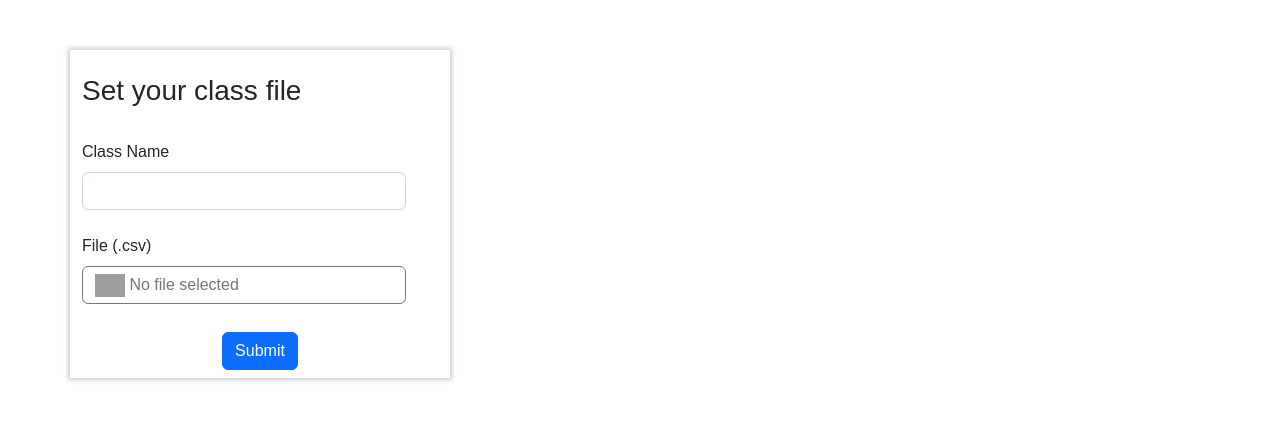
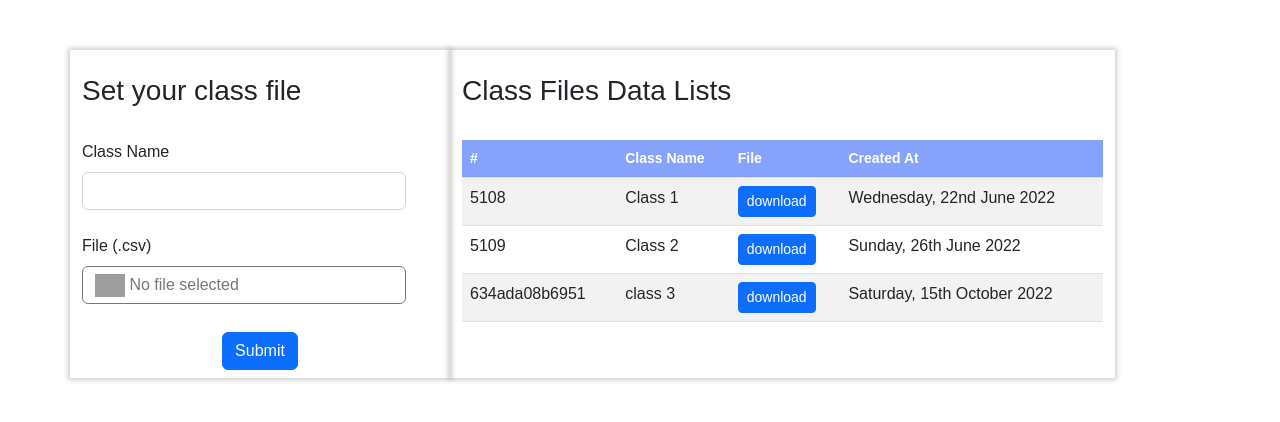
Before and after one commit to deyan-ardi/example-grouping-project, a PHP site: page /GanaDev-Project/user/index.php in a window 1280 px wide. Shown: the part 56-478 px from the top of the page. Run offline with PHP 8.4, Linux system fonts and the light colour scheme; grey boxes are pictures that could not be loaded.

Commit message:
upload files

```diff
--- a/assets/css/style.css
+++ b/assets/css/style.css
@@ -30,9 +30,9 @@
   box-sizing: border-box;
   font-family: "Poppins", sans-serif;
 }
-#one
+#one, #two
 {
-  margin-top:50px;
+margin-top:50px;
  box-shadow: 0px 0px 5px 2px rgba(0,0,0,0.2);
 }
 .it .btn-orange
--- a/database/General/all_class.csv
+++ b/database/General/all_class.csv
@@ -1,4 +1,3 @@
 5108,"Class 1","18213131_file.csv","2022-06-22 15:00:00"
 5109,"Class 2","18213132_file.csv","2022-06-26 16:00:00"
-634ad19a7d860,asa,1510222022152826_,"2022-10-15 15:28:26"
-634ad1e8e9028,sas,1510222022152944_,"2022-10-15 15:29:44"
+634ada08b6951,"class 3",1510222022160424_regencies.csv,"2022-10-15 16:04:24"
--- a/user/index.php
+++ b/user/index.php
@@ -1,6 +1,11 @@
 <?php
 require_once '../app/Config/config.php';
 require_once '../App/Controller/uploadFileController.php';
+require_once '../app/Services/generateDateFormatService.php';
+
+use services\generateDateFormatService;
+
+$date = new generateDateFormatService;
 
 session_start();
 if ($_SERVER['REQUEST_METHOD'] == 'POST') {
@@ -24,13 +29,13 @@ if ($_SERVER['REQUEST_METHOD'] == 'POST') {
         <div class="row it">
             <div class="col-sm-4" id="one">
                 <br>
-                <form action="<?php echo $_SERVER['PHP_SELF'] ?>" method="POST" class="needs-validation" name="save"
-                    novalidate="" autocomplete="off" enctype="multipart/form-data">
-                    <div class="row">
-                        <div class="col-sm-offset-12 form-group">
-                            <h3 class="text-start pb-4">Set your class file</h3>
-                        </div>
+                <div class="row">
+                    <form action="<?php echo $_SERVER['PHP_SELF'] ?>" method="POST" class="needs-validation" name="save"
+                        novalidate="" autocomplete="off" enctype="multipart/form-data">
+                    <div class="col-sm-offset-12 form-group">
+                        <h3 class="text-start pb-4">Set your class file</h3>
                     </div>
+                </div>
                     <div id="uploader">
                         <div class="row uploadDoc">
                           <div class="col-sm-11">
@@ -64,8 +69,66 @@ if ($_SERVER['REQUEST_METHOD'] == 'POST') {
                         <button type="submit" name="save" class="btn btn-primary m-2">Submit</button>
                     </div>
             </div>
+        </form>
+
+        <div class="col-12 col-sm-7" id="two">
+        <br>
+            <div class="row">
+                <div class="col-sm-offset-12 form-group">
+                    <h3 class="text-start pb-4">Class Files Data Lists</h3>
+                </div>
+            </div>
+            <?php
+                        $file_to_read = fopen("../database/General/all_class.csv", "r");
+                                    $element = '';
+                                    $element .=  '<div class="m-custom-2">';
+                                    $element .= '<table class="table table-striped">';
+                                    $element .= '<thead class="bg-custom-1 text-custom-1">';
+                                    $element .= '<tr>';
+                                    $element .= '<th scope="col" class="size-custom-1">#</th>';
+                                    $element .= '<th scope="col" class="size-custom-1">Class Name</th>';
+                                    $element .= '<th scope="col" class="size-custom-1">File</th>';
+                                    $element .= '<th scope="col" class="size-custom-1">Created At</th>';
+                                    $element .= '</tr>';
+                                    $element .= '</thead>';
+                                    $element .= '<tbody>';
+
+                                    $filename = "../database/General/all_class.csv";
+                                    if (!file_exists($filename)) {
+                                        $element .= '<tr>';
+                                        $element .= '<td colspan="8" class="text-center">Data Not Found</td>';
+                                        $element .= '</tr>';
+                                    } else {
+                                        $class_file_read = fopen($filename, "r");
+                                        if ($class_file_read !== FALSE) {
+                                            while (($class = fgetcsv($class_file_read)) !== FALSE) {
+                                                $element .= '<tr>';
+                                                for ($j = 0; $j < count($class); $j++) {
+                                                    if ($j == 3) {
+                                                        $element .= '<td>' . $date->format($class[$j]) . '</td>';
+                                                    }
+                                                    elseif ($j == 2) {
+                                                        $element .= '<td> <a href="../database/Uploaded/'.$class[$j].'" name="save" class="btn btn-sm btn-primary">download</a> </td>';
+
+                                                    }
+                                                    else {
+                                                        $element .= '<td>' . $class[$j] . '</td>';
+                                                    }
+                                                }
+                                                $element .= '</tr>';
+                                            }
+                                            fclose($class_file_read);
+                                        }
+                                    }
+                                    $element .= '</tbody>';
+                                    $element .= '</table>';
+                                    $element .= '</div>';
+                                    echo $element;
+
+                            fclose($file_to_read);
+                        ?>
+
         </div>
-        </form>
     </div>
     <?php require_once 'components/_script.php' ?>
 </body>
```
Also changed, not shown: database/Uploaded/1510222022160424_regencies.csv (added, +10 -0 lines).
